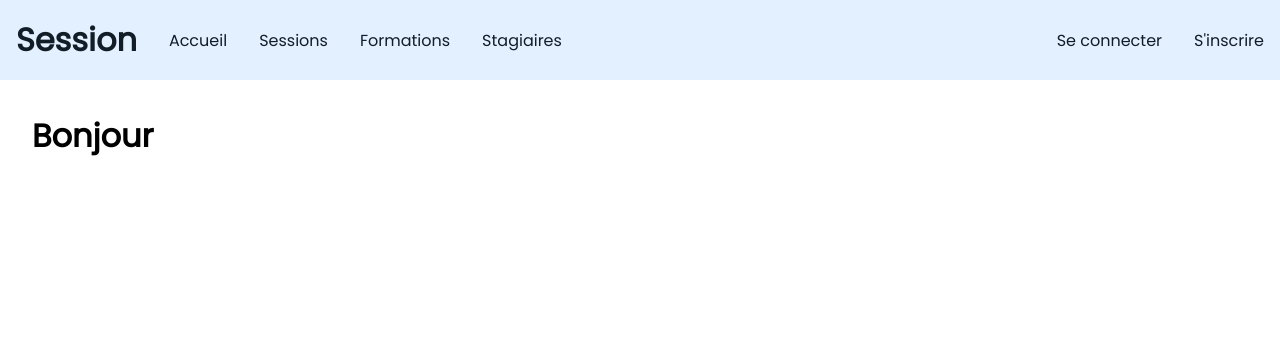
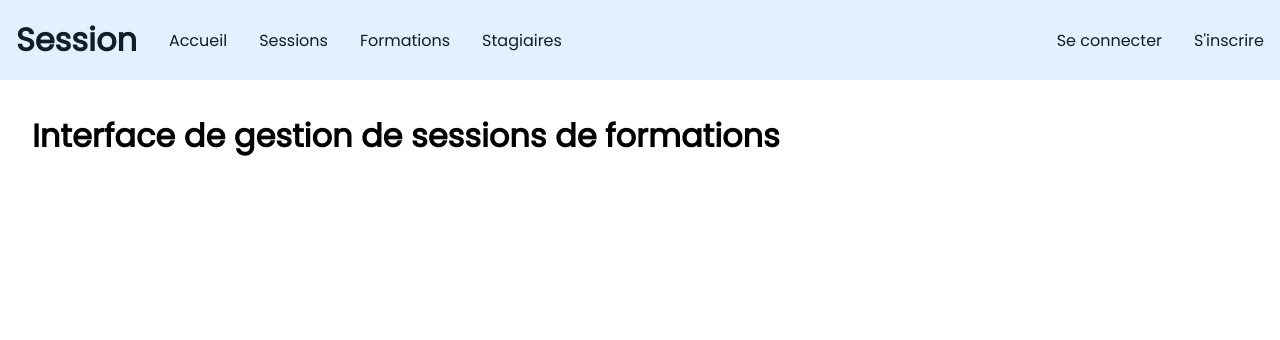
Before and after one commit to Charlydcn/Session, a Symfony app: template templates/home/index.html.twig in a window 1280 px wide. Shown: the top 340 px of the page. Run offline with Twig, Linux system fonts and the light colour scheme; the template is opened without the code that fills it, so the values that code supplies are empty; some libraries are stand-ins or nearby versions.

Commit message:
v/home/index: home page restructure

```diff
--- a/templates/home/index.html.twig
+++ b/templates/home/index.html.twig
@@ -1,7 +1,11 @@
 {% extends 'base.html.twig' %}
 
-{% block title %} Accueil {% endblock %}
+{% block title %}Accueil{% endblock %}
 
 {% block body %}
-    <h1>Bonjour {{ (app.user) ? app.user.pseudo : '' }}</h1>
+    <h1>Interface de gestion de sessions de formations</h1>
+
+    {% if app.user %}
+        <h2>Bonjour {{ app.user }}</h2>
+    {% endif %}
 {% endblock %}
```
